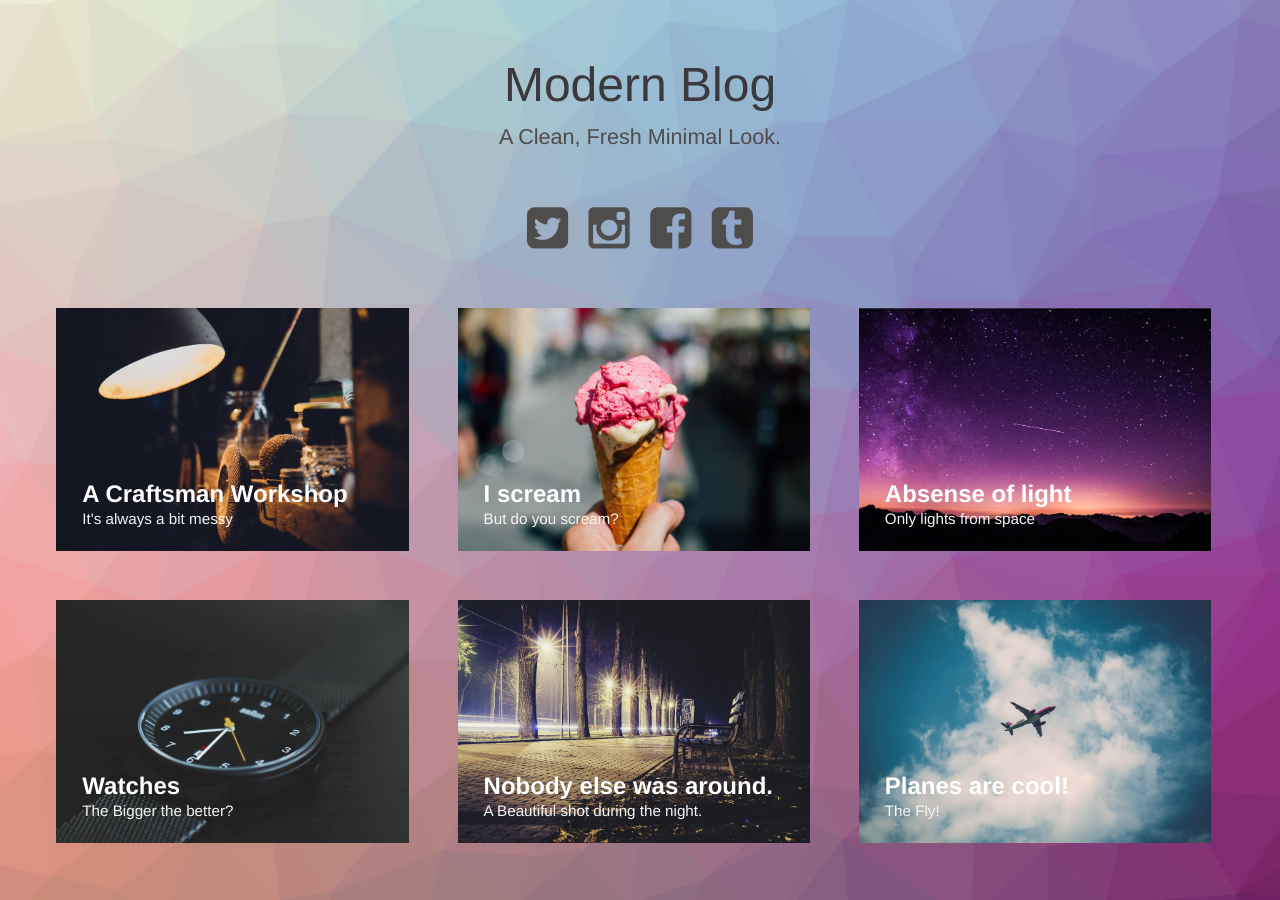
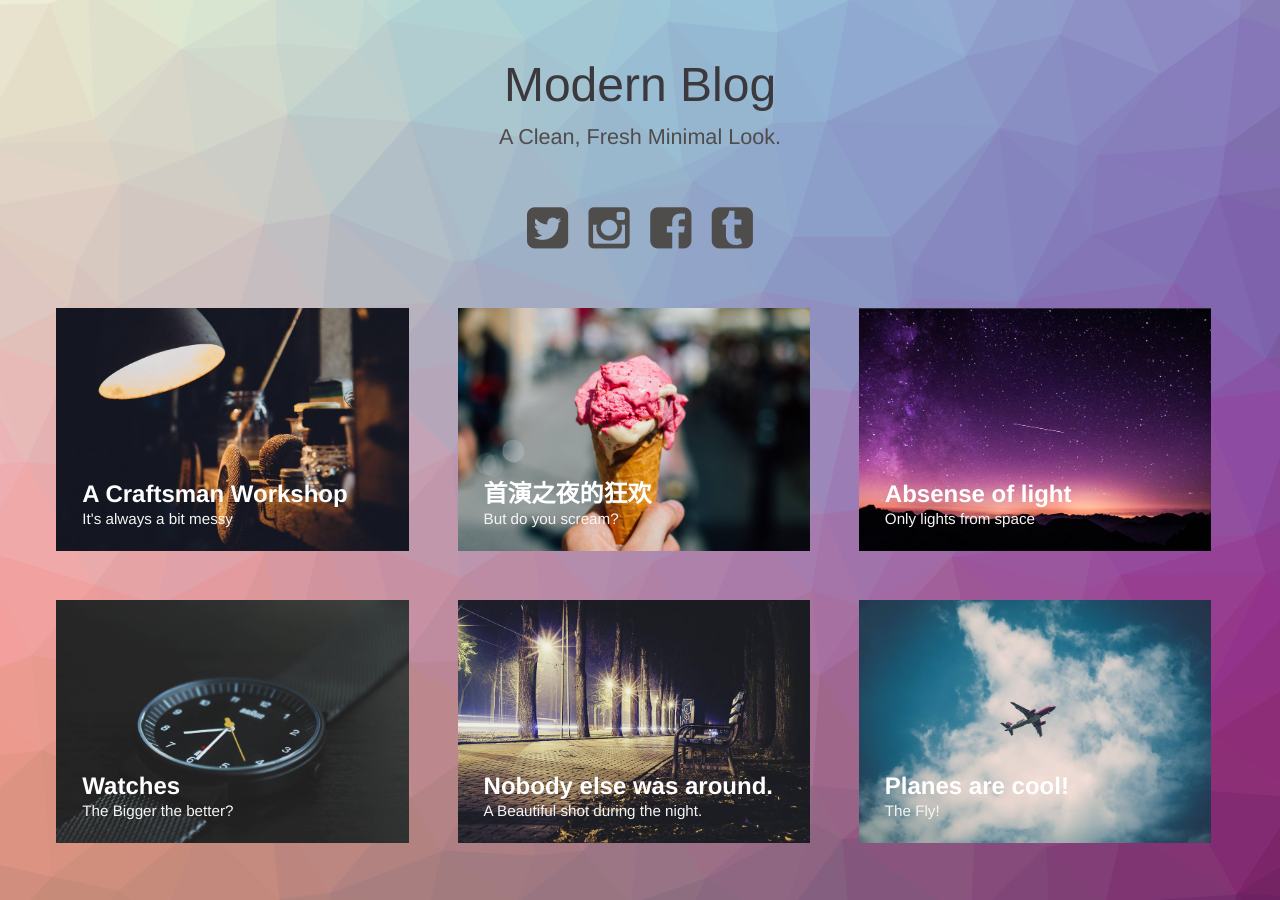
Before and after one commit to jinwanchijier/-, a Jekyll site: the page built from index.html, in a window 1280 px wide. Built offline with Jekyll 4.4.1, drawn with Linux system fonts in a browser that asks for light colours.

Commit message:
第一次修改

```diff
--- a/_posts/2015-04-24-i-scream.markdown
+++ b/_posts/2015-04-24-i-scream.markdown
@@ -1,5 +1,5 @@
 ---
-title:  "I scream"
+title:  "首演之夜的狂欢"
 subtitle: "But do you scream?"
 author: "Wferr"
 avatar: "img/authors/wferr.png"
@@ -7,7 +7,7 @@ image: "img/e.jpg"
 date:   2015-04-24 12:12:12
 ---
 
-### Dolor sit amet?
+### 无形之刃?
 Lorem ipsum dolor sit amet, consectetur adipiscing elit. Proin vestibulum non mi non pulvinar. Donec tempus risus vel ex fringilla tempor. Vivamus pharetra non mauris quis fermentum. Vestibulum sed maximus elit, sit amet suscipit orci. Morbi at enim at libero dignissim egestas vel ac nisi. Etiam at lectus a arcu sodales consequat. Aliquam consequat ligula sed purus tincidunt, a ultrices nibh dapibus. Phasellus convallis ipsum nec semper ultricies. In facilisis lacus velit, sit amet lacinia velit blandit id. Nullam ut magna erat. Aliquam sit amet dapibus odio, aliquet tempus tortor. Donec in nisi massa.
 
 ### Aliquam suscipit.
```
